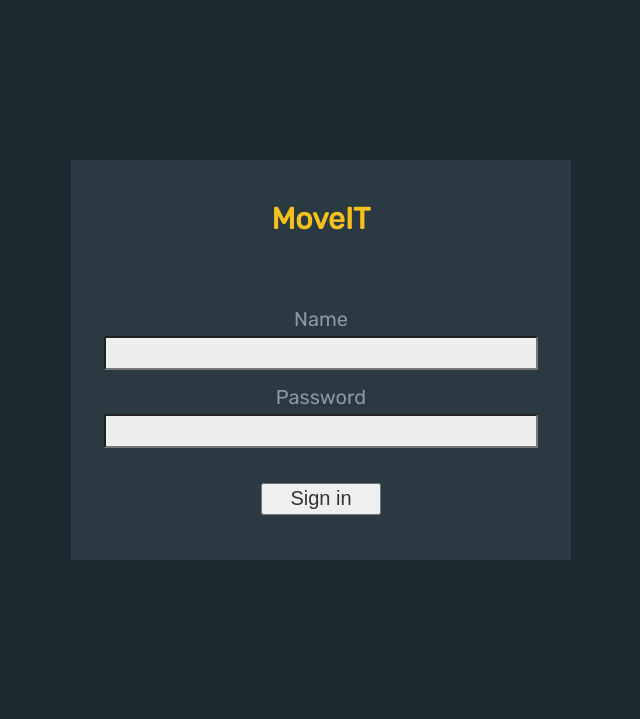
After one commit to dmhlupin/moveit, a PHP site: page /login.html in a window 1280 px wide. The commit adds this page. Shown: the top 719 px of the page, without its empty margins (319-959 px from the left). Run offline with PHP 8.4, Linux system fonts and the light colour scheme; some libraries are stand-ins or nearby versions.

Commit message:
Add files via upload

```diff
--- /dev/null
+++ b/login.html
@@ -0,0 +1,29 @@
+<!DOCTYPE html>
+<html lang="en">
+    <head>
+        <meta charset="UTF-8">
+        <meta http-equiv="X-UA-Compatible" content="IE=edge">
+        <meta name="viewport" content="width=device-width, initial-scale=1.0">
+        <link rel="preconnect" href="https://fonts.googleapis.com">
+        <link rel="preconnect" href="https://fonts.gstatic.com" crossorigin>
+        <link href="https://fonts.googleapis.com/css2?family=Oswald:wght@500&family=Rubik&display=swap" rel="stylesheet">
+        <title>Document</title>
+        <link rel="stylesheet" href="styles/style.css">
+        <script src="https://kit.fontawesome.com/84c23b9418.js" crossorigin="anonymous"></script>
+    </head>
+<body>
+    <div class="login_container">
+        <div class="login_logo_container">
+            <p id="logo">MoveIT</p>
+        </div>
+        <div class="login_form_container">
+            <form action="index.html" method="post" class="login_form">
+                <label for="login_input">Name</label> <input type="text" class="login_input" id="login_input">
+                <label for="pass_input">Password</label> <input type="password" class="login_input" id="pass_input">
+                <input type="submit" class="submitButton" value="Sign in">
+
+            </form>
+        </div>
+    </div>
+</body>
+</html>
--- /dev/null
+++ b/styles/login.less
@@ -0,0 +1,61 @@
+// out: false
+
+@import "vars.less";
+
+
+.login_container {
+    margin: 20vh auto;
+    width: 500px;
+    height: 400px;
+    display: flex;
+    flex-direction: column;
+    justify-content: center;
+    align-items: center;
+    background-color: @main_form_bg_color;
+}
+
+.login_logo_container, .login_form_container {
+    margin: 30px;
+}
+.login_form {
+    display: flex;
+    justify-content: center;
+    align-items: center;
+    flex-direction: column;
+}
+
+.login_form * {
+    margin: 5px 0;
+}
+
+.login_form .login_input {
+    width: 400px;
+    height: 30px;
+    font-size: 20px;
+    font-weight: 400;
+    background-color: @search_bg_color;
+    color: @search_font_color;
+    padding: 0 15px;
+}
+.login_form label {
+    margin: 10px 0 0;
+    font-size: 20px;
+    font-weight: 400;
+}
+.submitButton {
+    width: 120px;
+    height: 32px;
+    display: flex;
+    align-items: center;
+    justify-content: center;
+    color: @search_font_color;
+    font-size: 20px;
+    font-weight: 400;
+    margin-top: 30px;
+}
+
+#logo {
+    font-size: 30px;
+    font-weight: 600;
+    color:@logo_color;
+}
--- a/styles/mainform.less
+++ b/styles/mainform.less
@@ -14,6 +14,7 @@
         "tableContainer description";
     padding-bottom: 10px;
     padding-left: 10px;
+    max-height: 100%;
 }
 
 .tableContainer, .picture, .description {
@@ -35,18 +36,23 @@
 
 .tableContainer {
     grid-area: tableContainer;
+    max-height: 80vh;
+    overflow-y: auto;
 
 }
+
 .tableList {
     width: 100%;
-    margin: 0 10px;
+
 }
 .tableList li {
     display: block;
-    padding: 20px 0;
+    padding: 20px 10px;
     font-size: 20px;
     width: 95%;
     border-bottom: 1px solid @main_form_bg_color;
+    max-height:100%;
+    color: @main_font_light;
 }
 
 .picture {
@@ -62,6 +68,8 @@
     flex-direction: column;
     align-items:baseline;
     justify-content: flex-start;
+    max-height: 40vh;
+    overflow-y: auto;
 }
 .descList {
     width: 100%;
@@ -69,7 +77,7 @@
 .descList li {
 
     display: block;
-
+    color: @main_font_light;
     padding: 20px;
     font-size: 20px;
 }
--- a/styles/sidebar.less
+++ b/styles/sidebar.less
@@ -23,8 +23,11 @@
 
 .sidebar .active {
     background-color:  @sidebar_bg_active;
+
 }
-
+.sidebar .active a {
+    color: @main_font_light;
+}
 .sidebarMenuItem a {
     display: block;
     height: 100%;
--- a/styles/style.css
+++ b/styles/style.css
@@ -10,6 +10,23 @@ body {
   font-family: 'Rubik', sans-serif;
   background-color: #1e2a31;
   color: #899ba1;
+  overflow: hidden;
+}
+*::-webkit-scrollbar {
+  width: 12px;
+  /* ширина scrollbar */
+}
+*::-webkit-scrollbar-track {
+  background: #2b3942;
+  /* цвет дорожки */
+}
+*::-webkit-scrollbar-thumb {
+  background-color: #899ba1;
+  /* цвет плашки */
+  border-radius: 20px;
+  /* закругления плашки */
+  border: 1px solid #2b3942;
+  /* padding вокруг плашки */
 }
 li {
   list-style-type: none;
@@ -98,6 +115,9 @@ li {
 .sidebar .active {
   background-color: #2b3942;
 }
+.sidebar .active a {
+  color: #edeff0;
+}
 .sidebarMenuItem a {
   display: block;
   height: 100%;
@@ -113,6 +133,7 @@ li {
   grid-template-areas: "pageHeader pageHeader" "tableContainer picture" "tableContainer description";
   padding-bottom: 10px;
   padding-left: 10px;
+  max-height: 100%;
 }
 .tableContainer,
 .picture,
@@ -131,17 +152,20 @@ li {
 }
 .tableContainer {
   grid-area: tableContainer;
+  max-height: 80vh;
+  overflow-y: auto;
 }
 .tableList {
   width: 100%;
-  margin: 0 10px;
 }
 .tableList li {
   display: block;
-  padding: 20px 0;
+  padding: 20px 10px;
   font-size: 20px;
   width: 95%;
   border-bottom: 1px solid #2b3942;
+  max-height: 100%;
+  color: #edeff0;
 }
 .picture {
   grid-area: picture;
@@ -155,12 +179,15 @@ li {
   flex-direction: column;
   align-items: baseline;
   justify-content: flex-start;
+  max-height: 40vh;
+  overflow-y: auto;
 }
 .descList {
   width: 100%;
 }
 .descList li {
   display: block;
+  color: #edeff0;
   padding: 20px;
   font-size: 20px;
 }
@@ -185,3 +212,56 @@ li {
 .copyright {
   font-style: italic;
 }
+.login_container {
+  margin: 20vh auto;
+  width: 500px;
+  height: 400px;
+  display: flex;
+  flex-direction: column;
+  justify-content: center;
+  align-items: center;
+  background-color: #2b3942;
+}
+.login_logo_container,
+.login_form_container {
+  margin: 30px;
+}
+.login_form {
+  display: flex;
+  justify-content: center;
+  align-items: center;
+  flex-direction: column;
+}
+.login_form * {
+  margin: 5px 0;
+}
+.login_form .login_input {
+  width: 400px;
+  height: 30px;
+  font-size: 20px;
+  font-weight: 400;
+  background-color: #edefef;
+  color: #333;
+  padding: 0 15px;
+}
+.login_form label {
+  margin: 10px 0 0;
+  font-size: 20px;
+  font-weight: 400;
+}
+.submitButton {
+  width: 120px;
+  height: 32px;
+  display: flex;
+  align-items: center;
+  justify-content: center;
+  color: #333;
+  font-size: 20px;
+  font-weight: 400;
+  margin-top: 30px;
+}
+#logo {
+  font-size: 30px;
+  font-weight: 600;
+  color: #f5c11e;
+}
--- a/styles/style.less
+++ b/styles/style.less
@@ -15,7 +15,22 @@ body {
     font-family: 'Rubik', sans-serif;
     background-color: @bg_main_color;
     color: @main_font_dark;
+    overflow: hidden;
 }
+
+// оформление скроллбаров
+*::-webkit-scrollbar {
+    width: 12px;               /* ширина scrollbar */
+  }
+  *::-webkit-scrollbar-track {
+    background: @main_form_bg_color;        /* цвет дорожки */
+  }
+  *::-webkit-scrollbar-thumb {
+    background-color: @main_font_dark;    /* цвет плашки */
+    border-radius: 20px;       /* закругления плашки */
+    border: 1px solid @main_form_bg_color;  /* padding вокруг плашки */
+  }
+
 li {
     list-style-type: none;
 }
@@ -39,3 +54,4 @@ li {
 @import "sidebar.less";
 @import "mainform.less";
 @import "footer.less";
+@import "login.less";
--- /dev/null
+++ b/templates/footer.php
@@ -0,0 +1,6 @@
+<div class="footer">
+    <ul class="footerItems">
+        <li class="footerItem"><p class="author">Designed by DNDesign</p></li>
+        <li class="footerItem"><p class="copyright">Copyright, 2021</p></li>
+    </ul>
+</div>
--- /dev/null
+++ b/templates/gallery.php
@@ -0,0 +1,3 @@
+<div class="picture">
+    <img src="images/diagram0001.jpg" alt="diagram0001">
+</div>
```
Also changed, not shown: index.html (+12 -2 lines), index.php (added, +11 -0 lines), layouts/layout.php (added, +16 -0 lines), templates/description.php (added, +10 -0 lines), templates/header.php (added, +17 -0 lines), templates/login.php (added, +12 -0 lines), templates/mainform.php (added, +45 -0 lines), templates/sidebarMenu.php (added, +9 -0 lines).
